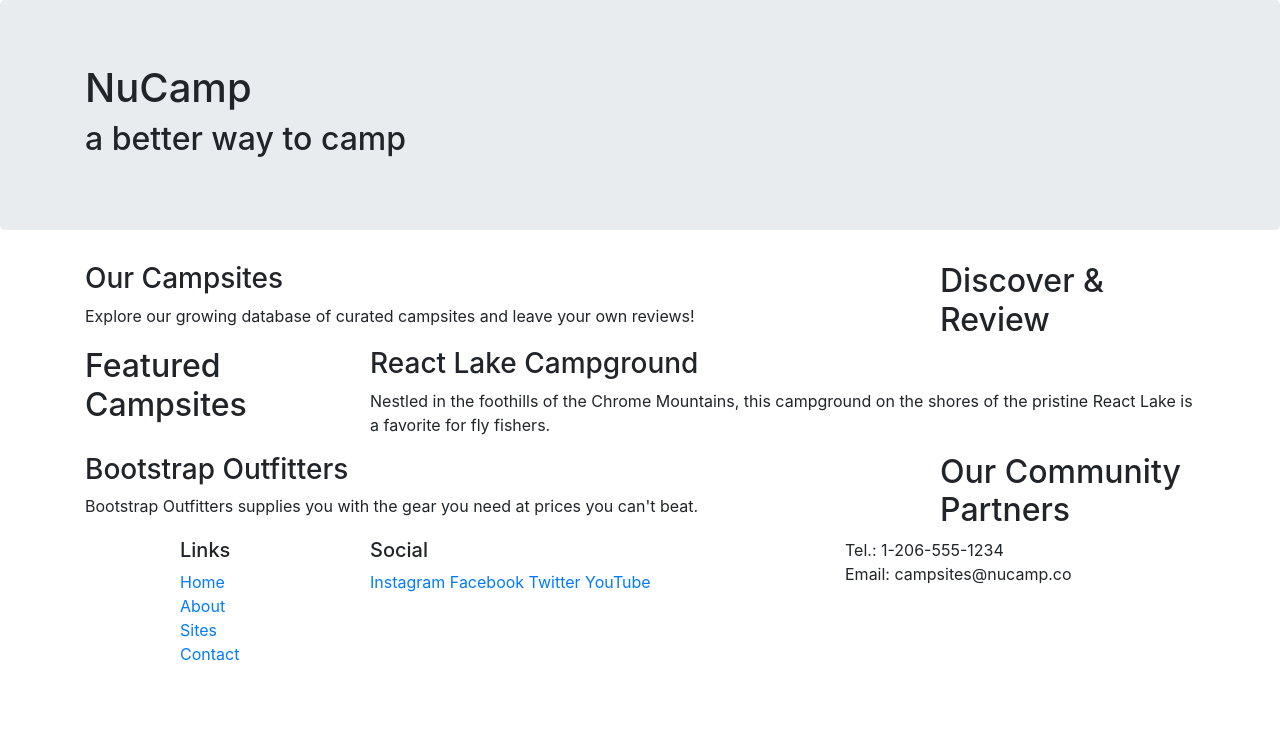
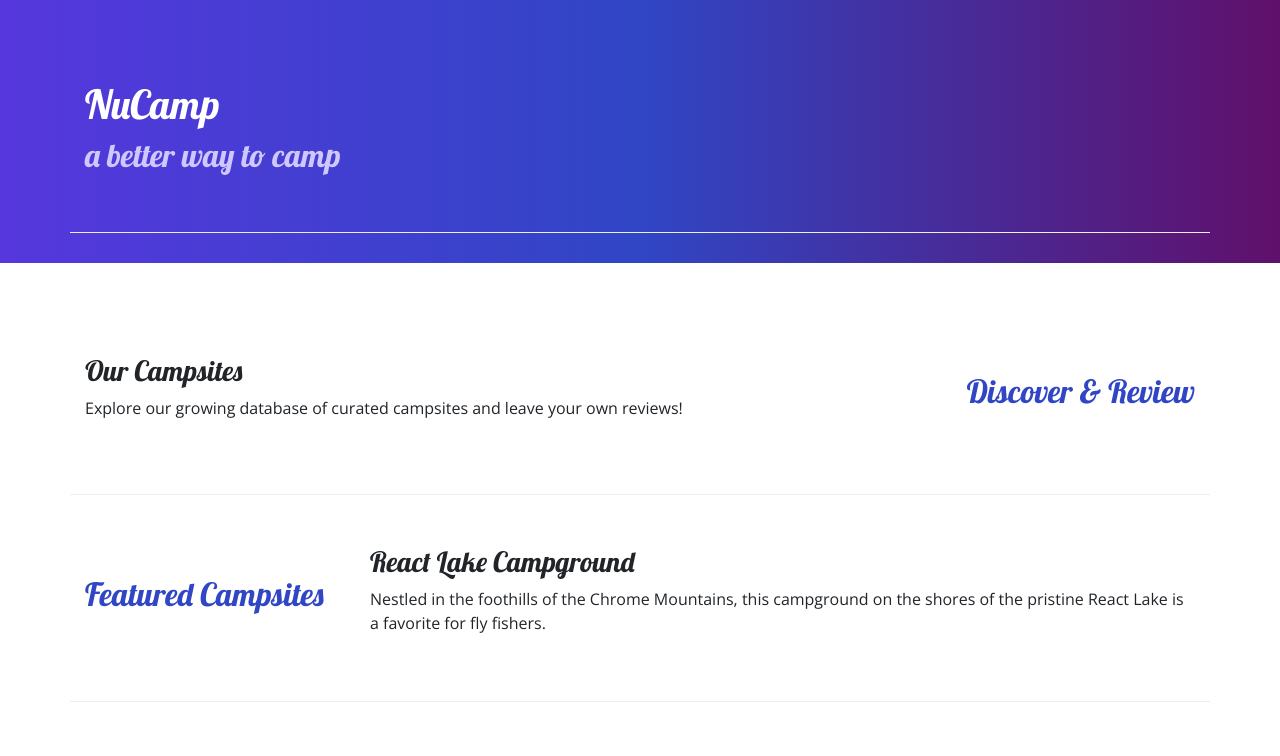
Before and after one commit to IvannaSal/nucampsite, a website: page index.html in a window 1280 px wide. Shown: the top 756 px of the page. Drawn offline with nearby package versions, Linux system fonts and the light colour scheme.

Commit message:
Third Commit

```diff
--- /dev/null
+++ b/css/styles.css
@@ -0,0 +1,30 @@
+body {
+    font-family: "Open Sans", sans-serif;
+}
+h1, h2, h3 {
+    font-family: "Lobster", cursive;
+}
+
+h2 {
+    color: #3046C5;
+}
+header h2 {
+    color: #CEC8FF;
+}
+
+footer {
+    background-image: linear-gradient(#CEC8FF, white);
+    padding: 20px 0;
+}
+
+.jumbotron {
+    padding: 30px;
+    background-image: linear-gradient(to right, #5637DD, #3046C5, #60106B);
+    color: white;
+}
+
+.row-content {
+    padding: 50px 0;
+    border-bottom: 1px ridge;
+    min-height: 200px;
+}
--- a/index.html
+++ b/index.html
@@ -9,13 +9,17 @@
     <!-- Bootstrap CSS -->
     <link rel="stylesheet" href="node_modules/bootstrap/dist/css/bootstrap.min.css" />
 
+    <!-- Additional CSS must be placed after Bootstrap CSS -->
+    <link rel="stylesheet" href="https://fonts.googleapis.com/css?family=Lobster|Open+Sans" />
+    <link rel="stylesheet" href="css/styles.css" />
+
     <title>NuCamp: A Better Way to Camp</title>
 </head>
 
 <body>
-    <header class="jumbotron">
+    <header class="jumbotron jumbotron-fluid">
         <div class="container">
-            <div class="row">
+            <div class="row row-content">
                 <div class="col">
                     <h1>NuCamp</h1>
                     <h2>a better way to camp</h2>
@@ -25,9 +29,9 @@
     </header>
 
     <div class="container">
-        <div class="row">
+        <div class="row row-content align-items-center">
             <div class="col-sm-4 order-sm-last col-md-3">
-                <h2>Discover & Review</h2>
+                <h2 class="text-sm-right">Discover & Review</h2>
             </div>
             <div class="col">
                 <h3>Our Campsites</h3>
@@ -35,7 +39,7 @@
             </div>
         </div>
 
-        <div class="row">
+        <div class="row row-content align-items-center">
             <div class="col-sm-4 col-md-3">
                 <h2>Featured Campsites</h2>
             </div>
@@ -46,9 +50,9 @@
             </div>
         </div>
 
-        <div class="row">
+        <div class="row row-content align-items-center">
             <div class="col-sm-4 order-sm-last col-md-3">
-                <h2>Our Community Partners</h2>
+                <h2 class="text-sm-right">Our Community Partners</h2>
             </div>
             <div class="col">
                 <h3>Bootstrap Outfitters</h3>
@@ -69,7 +73,7 @@
                         <li><a href="#">Contact</a></li>
                     </ul>
                 </div>
-                <div class="col-6 col-sm-5">
+                <div class="col-6 col-sm-5 text-center">
                     <h5>Social</h5>
                     <a href="http://instagram.com/">Instagram</a>
                     <a href="http://facebook.com/">Facebook</a>
```
